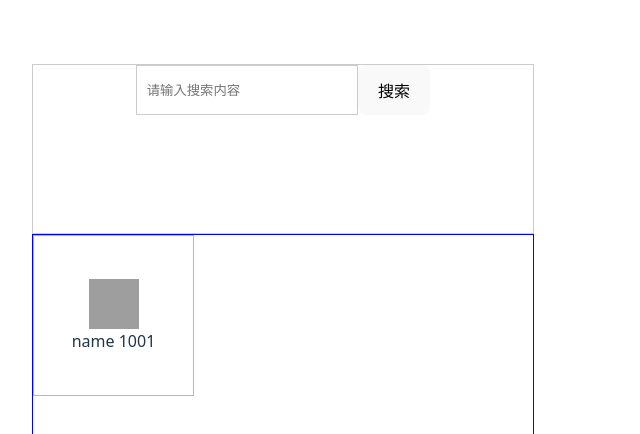
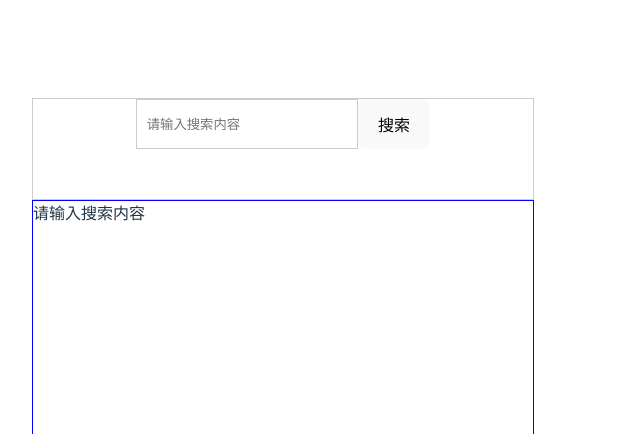
Before and after one commit to suhanyujie/my-app1, a React (Vite) app: page / in a window 1280 px wide. Shown: the top 434 px of the page, without its empty margins (0-640 px from the left). Built offline with nearby package versions, Linux system fonts and the light colour scheme; grey boxes are pictures that could not be loaded.

Commit message:
case: github search

```diff
--- a/src/views/3_staging/2_github/GithubSearch.jsx
+++ b/src/views/3_staging/2_github/GithubSearch.jsx
@@ -1,17 +1,44 @@
 import React, { Component } from 'react';
 import Header from './Header';
 import ResList from './ResList';
-import axios from 'axios';
 
 export default class GithubSearch extends Component {
+  state = {
+    isFirst: true,
+    isLoading: false,
+    userList: [],
+    err: '',
+  };
+
+  getUserList = (list) => {
+    this.setState({ userList: list });
+  };
+
+  setAppState = (state) => {
+    this.setState(state);
+  };
+
   render() {
+    const { userList, isFirst, isLoading, err } = this.state;
     return (
       <div
         className="github-search"
         style={{ display: 'flex', flexDirection: 'column' }}
       >
-        <Header />
-        <ResList />
+        <Header
+          setAppState={this.setAppState}
+          getUserList={this.getUserList}
+          userList={userList}
+          isFirst={isFirst}
+          isLoading={isLoading}
+          err={err}
+        />
+        <ResList
+          userList={userList}
+          isFirst={isFirst}
+          isLoading={isLoading}
+          err={err}
+        />
       </div>
     );
   }
--- a/src/views/3_staging/2_github/Header.jsx
+++ b/src/views/3_staging/2_github/Header.jsx
@@ -3,7 +3,7 @@ import axios from 'axios';
 
 export default class Header extends Component {
   search = () => {
-    console.log(this);
+    const { setAppState } = this.props;
     const {
       keywordEle: { value: keyword },
     } = this.refs;
@@ -11,12 +11,16 @@ export default class Header extends Component {
     if (keyword.length === 0) {
       return;
     }
+    setAppState({ isLoading: true, isFirst: false });
+
     axios.get(`https://api.github.com/search/users?q=${keyword}`).then(
       (res) => {
-        console.log('success: ', res.data);
+        // console.log('res: ', res.data);
+        setAppState({ isLoading: false, userList: res.data.items });
       },
       (err) => {
         console.log('error: ', err);
+        setAppState({ isLoading: false, err: err.message });
       }
     );
   };
@@ -28,7 +32,7 @@ export default class Header extends Component {
           display: 'flex',
           justifyContent: 'center',
           width: '500px',
-          height: '168px',
+          height: '100px',
           border: '1px solid #ccc',
         }}
       >
--- a/src/views/3_staging/2_github/ResList.jsx
+++ b/src/views/3_staging/2_github/ResList.jsx
@@ -2,6 +2,7 @@ import React, { Component } from 'react';
 
 export default class ResList extends Component {
   render() {
+    const { userList, isFirst, isLoading, err } = this.props;
     return (
       <div
         className="reslist"
@@ -11,9 +12,22 @@ export default class ResList extends Component {
           border: '1px solid blue',
           display: 'flex',
           flexWrap: 'wrap',
+          overflow: 'scroll',
         }}
       >
-        <div
+        {isFirst ? (
+          <div>请输入搜索内容</div>
+        ) : isLoading ? (
+          <div>加载中...</div>
+        ) : err ? (
+          <div> 搜索发生异常：{err} </div>
+        ) : (
+          userList.map((userObj) => {
+            return (
+              <a
+                key={userObj.id}
+                href={userObj.html_url}
+                target="_blank"
                 className="item"
                 style={{
                   display: 'flex',
@@ -26,12 +40,19 @@ export default class ResList extends Component {
                 }}
               >
                 <img
-            style={{ width: '50px', height: '50px', alignItems: 'center' }}
-            src="https://images.icon-icons.com/1736/PNG/512/4043232-avatar-batman-comics-hero_113278.png"
+                  style={{
+                    width: '50px',
+                    height: '50px',
+                    alignItems: 'center',
+                  }}
+                  src={userObj.avatar_url}
                   alt="headImage"
                 />
-          <span className="username">name 1001</span>
-        </div>
+                <span className="username">{userObj.login}</span>
+              </a>
+            );
+          })
+        )}
       </div>
     );
   }
```
Also changed, not shown: 1 other file (tests, documents, lock files or other folders). Lines whose indentation alone changed are shown as unchanged.
